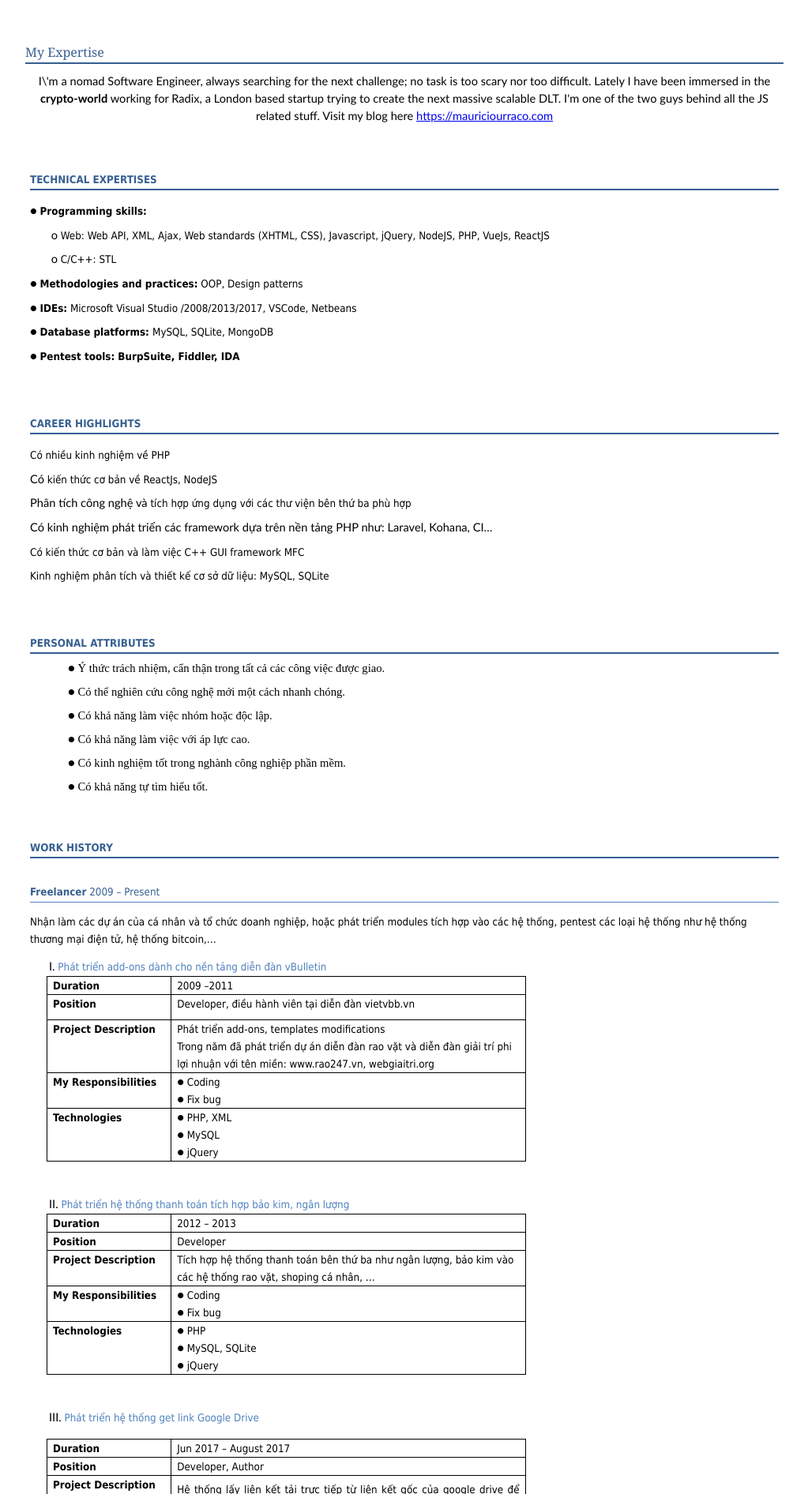
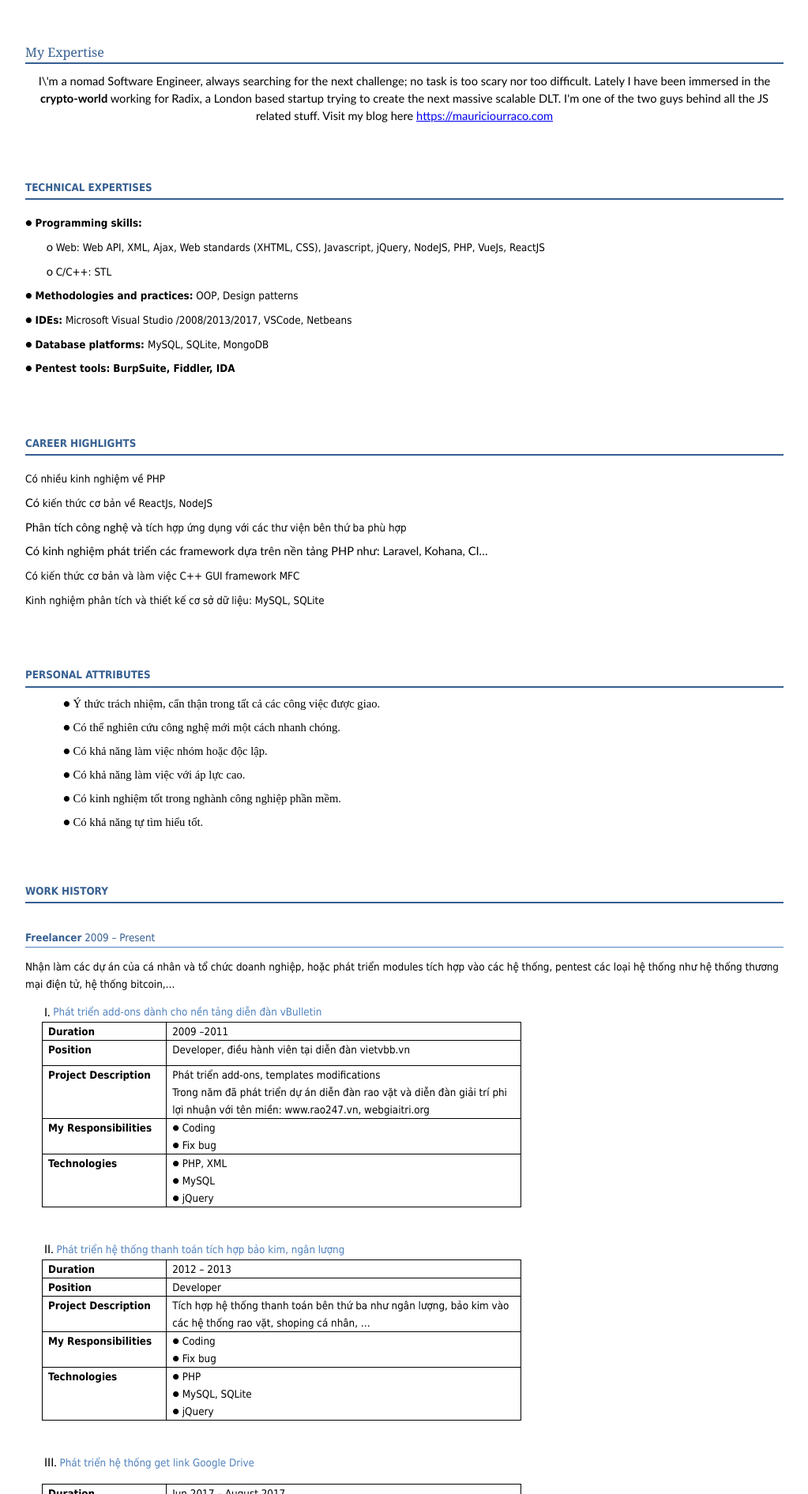
Before and after one commit to ngocchanh/ngocchanh.github.io, a Jekyll site: the page built from index.html, in a window 1280 px wide. Shown: the part 902-2794 px from the top of the page at 79% size, without its empty margins (128-1151 px from the left). Built offline with Jekyll 4.4.1, drawn with Linux system fonts in a browser that asks for light colours; some web fonts are replaced.

Commit message:
chanh updated

```diff
--- a/_includes/head.html
+++ b/_includes/head.html
@@ -9,7 +9,11 @@
   <link rel="stylesheet" href="{{ '/assets/css/main.css' | prepend: site.baseurl }}">
   <style type="text/css">
     #contents {
-      margin: 6px;
+      margin: 0;
+      padding: 0;
+    }
+    #contents h1 {
+      font-size: 1.3rem;
     }
   </style>
 
```
